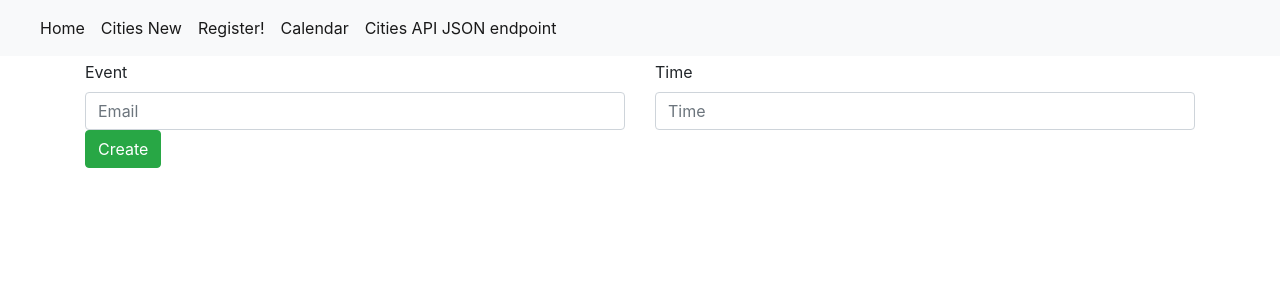
After one commit to Ash33njit/IS218-Final, a Python web app: template app/templates/calander.html in a window 1280 px wide. The commit adds this page. Shown: the top 300 px of the page. Run offline with Jinja, Linux system fonts and the light colour scheme; the template is opened without the code that fills it, so the values that code supplies are empty; some libraries are stand-ins or nearby versions.

Commit message:
cal.html and app.py for feature 2

```diff
--- /dev/null
+++ b/app/templates/calander.html
@@ -0,0 +1,20 @@
+{% extends "layout.html" %}
+{% block content %}
+<form action="/cal/new" method="POST">
+    <div class="row">
+        <div class="col">
+            <label for="fldEvent">Event</label>
+            <input id="fldEvent" type="text" class="form-control" placeholder="Email" name="fldEmail">
+        </div>
+                <div class="col">
+            <label for="fldTime">Time</label>
+            <input id="fldTime" type="text" class="form-control" placeholder="Time" name="fldTime">
+        </div>
+    </div>
+    <a href="/email/{fldEmail}">
+        <button type="submit" class="btn btn-success">Create</button>
+    </a>
+
+</form>
+
+{% endblock %}
--- a/app/templates/layout.html
+++ b/app/templates/layout.html
@@ -40,6 +40,9 @@
         <a class="nav-link" href="/email/new">Register! <span class="sr-only">(current)</span></a>
       </li>
       <li class="nav-item active">
+        <a class="nav-link" href="/calendar">Calendar <span class="sr-only">(current)</span></a>
+      </li>
+      <li class="nav-item active">
         <a class="nav-link" href="api/cities">Cities API JSON endpoint <span class="sr-only">(current)</span></a>
       </li>
 
```
Also changed, not shown: app/app.py (+26 -6 lines), db/init.sql (+14 -0 lines).
